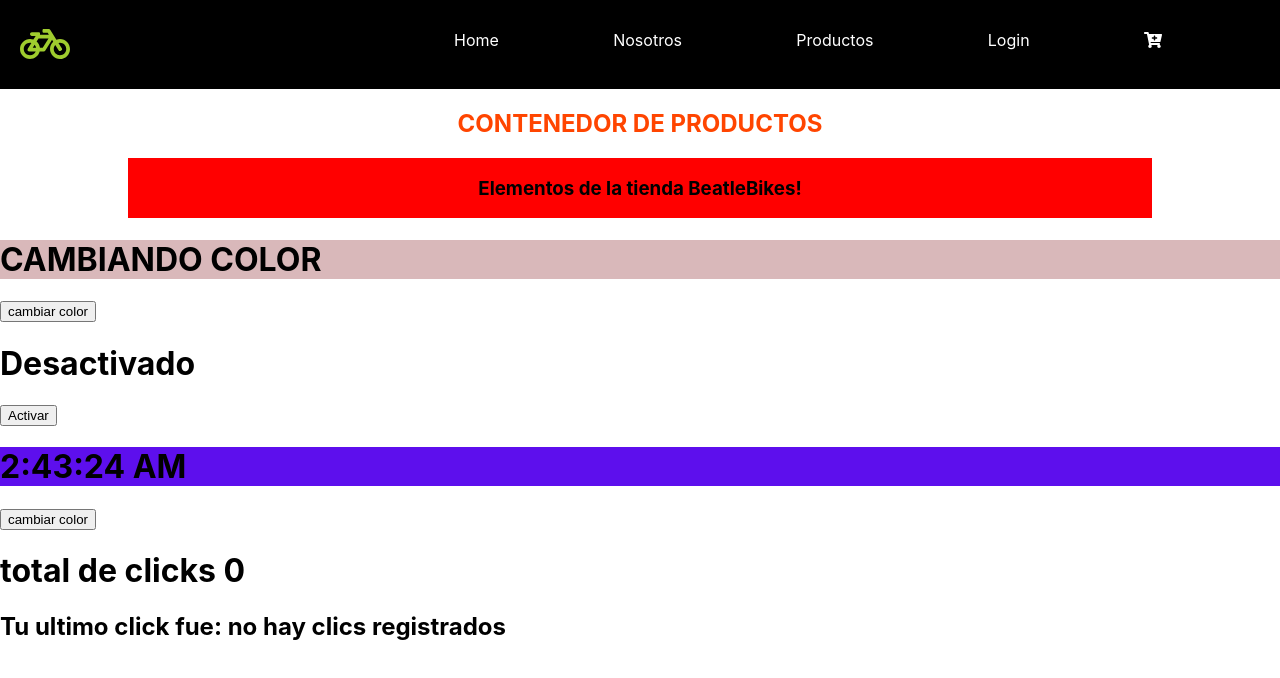
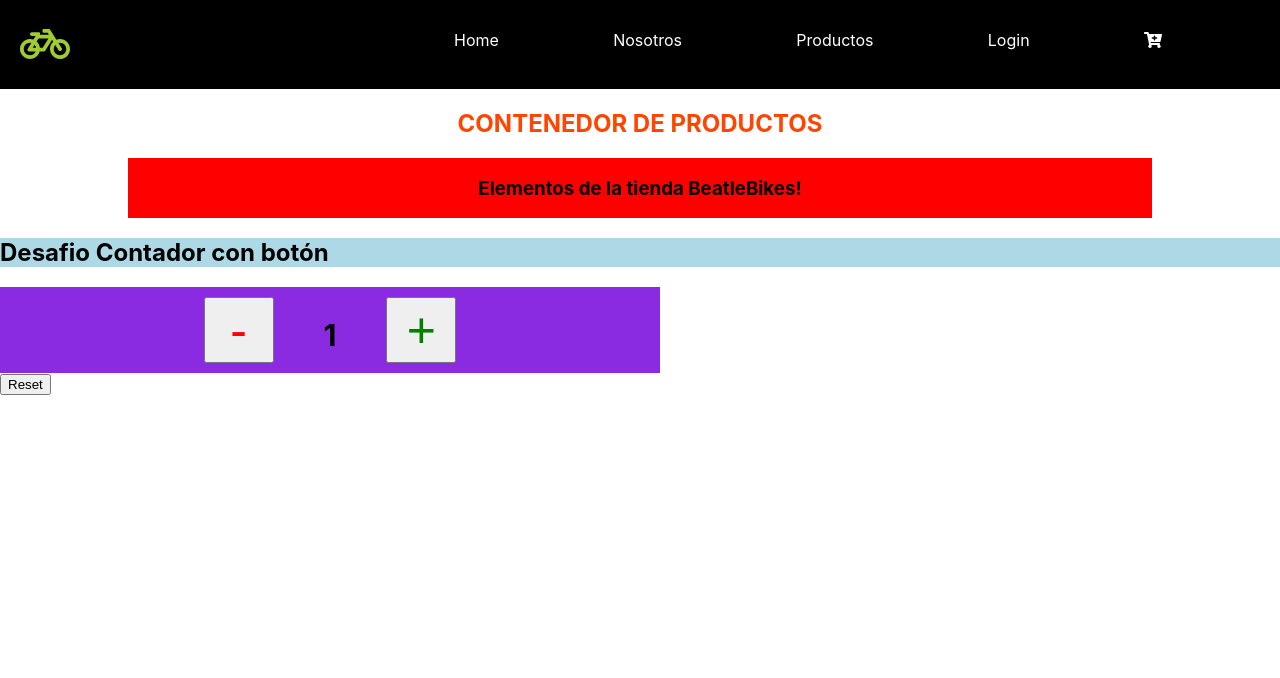
Before and after one commit to diegomez-ang/ReactCoder, a React (Create React App) app: page / in a window 1280 px wide. Shown: the top 678 px of the page. Built offline with nearby package versions, Linux system fonts and the light colour scheme.

Commit message:
desafio del boton

```diff
--- a/src/App.js
+++ b/src/App.js
@@ -7,17 +7,20 @@ import FunctionalComponentStateExample from './components/pages/FunctionalCompon
 import ClassComponentLifeCycles from './components/pages/ClassComponentLifeCycles';
 import FunctionComponentLifeCycles from './components/pages/FunctionComponentLifeCycles';
 import ClickTracker from './components/pages/ClickTracker';
+import ItemCount from './components/pages/ItemCount';
 
 function App() {
   return ( //todo lo que pasa en el explorador sale de aqui
     <div className='container'>
       <NavBar/>
       <ItemListcontainer/>
-      <PropsExample/>
-      <FunctionalComponentStateExample/>
+      {/*<PropsExample/>*/}
+      {/*<FunctionalComponentStateExample/>*/}
       {/* <ClassComponentLifeCycles/> */}
-      <FunctionComponentLifeCycles/>
-      <ClickTracker/>
+      {/*<FunctionComponentLifeCycles/>*/}
+      {/*<ClickTracker/>*/}
+      <ItemCount/>
+
 
     </div>
 
--- /dev/null
+++ b/src/components/pages/ItemCount.js
@@ -0,0 +1,42 @@
+import React from "react";
+
+import { useState, useEffect } from "react";
+
+export default function ItemCount() {
+    const [contador, setContador]=useState(1)
+
+
+
+    const incrementar= ()=>{
+        setContador(contador+1)
+    }
+    const decrementar = ()=>{
+        setContador(contador-1)
+    }
+    const reset = ()=>{
+        alert('Quise reiniciar el contador pero no supe como hacerlo :(')
+    }
+
+
+
+
+  return (
+    <section>
+      <div>
+        <h1 style={{ backgroundColor: "lightblue" }}>
+          Desafio Contador con botón
+        </h1>
+      </div>
+
+      <div style={{display:'flex',justifyContent:'center', padding:'10px',width:'50%',backgroundColor:'blueviolet'}}>
+        <button onClick={()=> decrementar()} style={{color:'red', width:'70px', fontSize:'50px'}}>-</button>
+        <h2 style={{margin:'20px 50px 10px 50px', fontSize:'30px'}}>{contador}</h2>
+        <button onClick={()=> incrementar()}
+        style={{color:'green', width:'70px', fontSize:'50px'}}>+</button>
+      </div>
+      <div>
+          <button onClick={()=> reset()}>Reset</button>
+      </div>
+    </section>
+  );
+}
```
